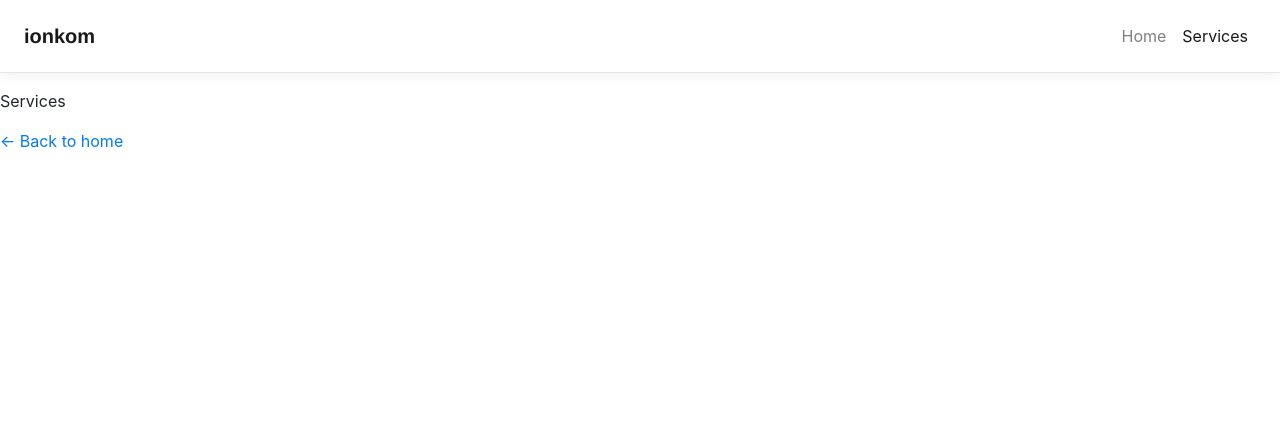
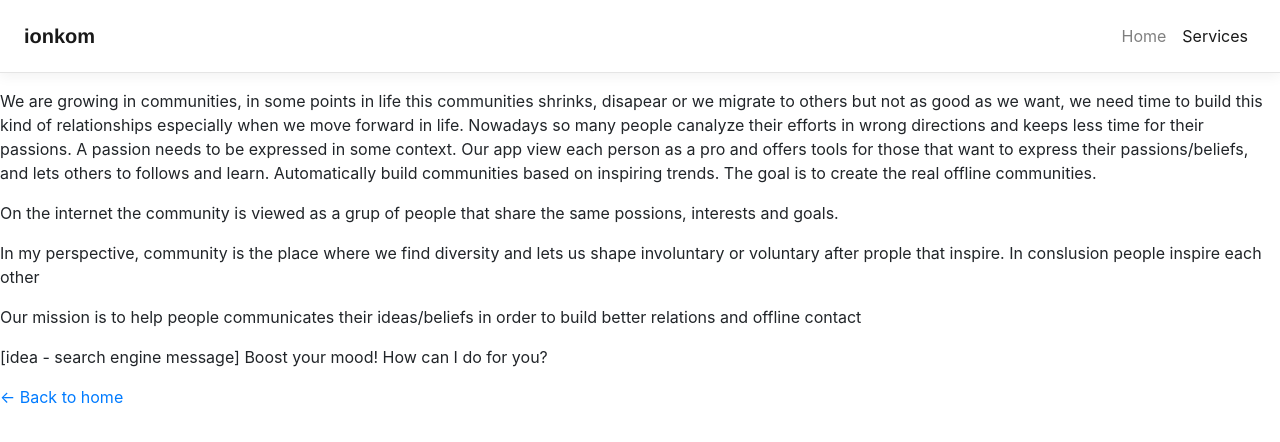
Before and after one commit to cioionut/ionkom-app, a Next.js app: page /services in a window 1280 px wide. Shown: the top 442 px of the page. Built offline with nearby package versions, Linux system fonts and the light colour scheme.

Commit message:
Add services and mission

```diff
--- a/components/layout.tsx
+++ b/components/layout.tsx
@@ -6,7 +6,6 @@ import Navbar from 'react-bootstrap/Navbar'
 import Nav from 'react-bootstrap/Nav'
 
 import styles from './layout.module.css'
-import { useState } from 'react'
 
 
 export const siteTitle = 'ionkom'
@@ -23,10 +22,6 @@ export default function Layout({
       <>
         <Head>
           <link rel="icon" href="/favicon.ico" />
-        <meta
-            name="description"
-            content="Communicate your ideas"
-        />
         </Head>
 
         <Navbar bg="white" expand="lg" className={`align-items-center p-3 px-md-4 mb-3 ${styles.borderBottom} ${styles.boxShadow}`}>
--- a/pages/services.js
+++ b/pages/services.js
@@ -10,7 +10,24 @@ export default function Services() {
         <title>{siteTitle}</title>
       </Head>
       <section>
-        <p>Services</p>
+        {/* Goal
+        keep in mind that everyone wants to feel good.
+        How can I deliver some good feelings to my users? What is the system?
+         */}
+        <p>
+          We are growing in communities, in some points in life this communities shrinks, disapear or we migrate to others but not as good as we want, we need time to build this kind of relationships especially when we move forward in life.
+          Nowadays so many people canalyze their efforts in wrong directions and keeps less time for their passions. A passion needs to be expressed in some context.
+          Our app view each person as a pro and offers tools for those that want to express their passions/beliefs, and lets others to follows and learn.
+          Automatically build communities based on inspiring trends.
+          The goal is to create the real offline communities.
+        </p>
+
+        <p>On the internet the community is viewed as a grup of people that share the same possions, interests and goals.</p>
+        <p>In my perspective, community is the place where we find diversity and lets us shape involuntary or voluntary after prople that inspire. In conslusion people inspire each other</p>
+        <p>Our mission is to help people communicates their ideas/beliefs in order to build better relations and offline contact</p>
+
+        <p>[idea - search engine message] Boost your mood! How can I do for you?</p>
+
       </section>
       <Link href="/">
         <a>← Back to home</a>
```
Also changed, not shown: pages/index.js (+8 -1 lines). Lines whose indentation alone changed are shown as unchanged.
